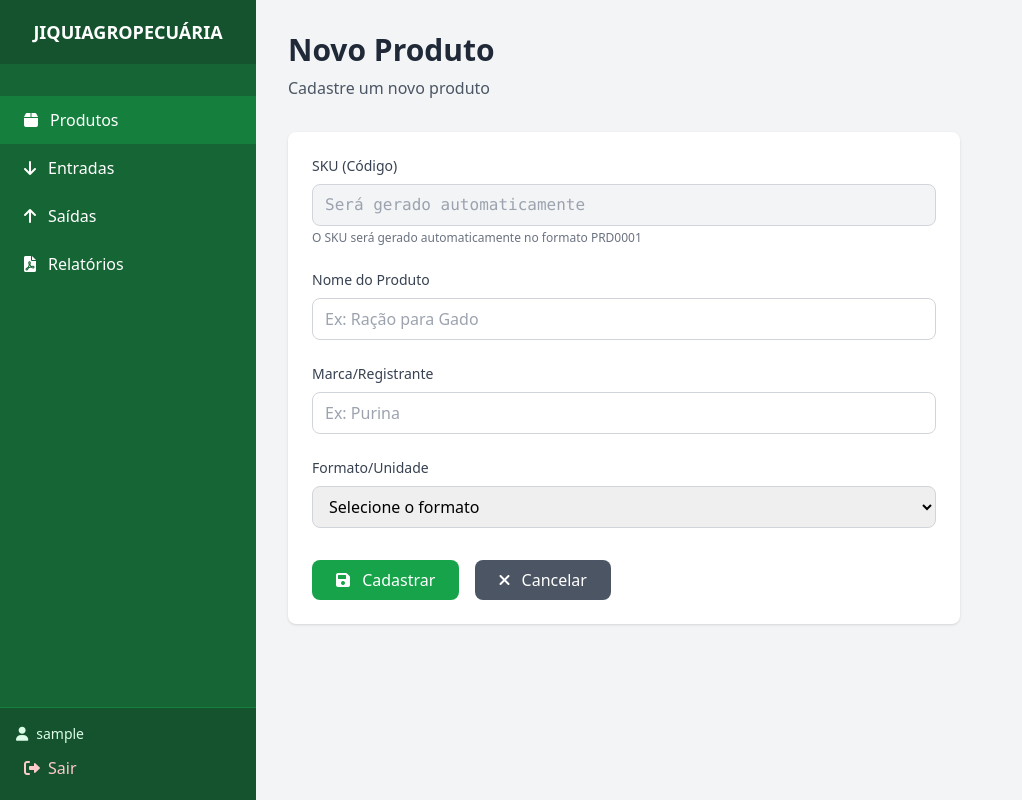
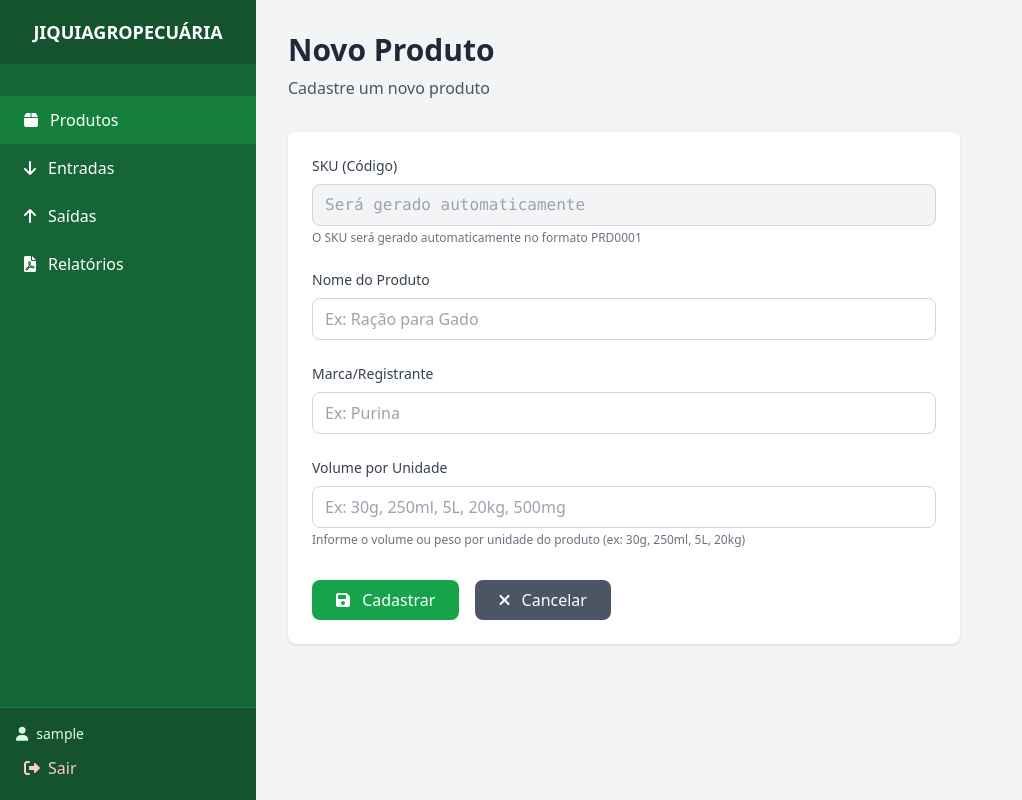
Before and after one commit to roqueArouche/EstoqueMestre, a Flask app: page /produtos/novo in a window 1280 px wide. Shown: the whole page, without its empty margins (0-1022 px from the left). Run offline with Flask 3, Linux system fonts and the light colour scheme; the visitor is signed in with stand-in values (Sample User, id 1); some libraries are stand-ins or nearby versions.

Commit message:
Update product registration to include volume and display it across the system
Modify `produto_form.html` to allow free-text input for product format. Update `app.py` to include the product format in PDF reports by adjusting column widths and product name display. Update `entrada_form.html`, `entradas.html`, `produtos.html`, `saida_form.html`, and `saidas.html` to display the product format alongside the product name.

Replit-Commit-Author: Agent
Replit-Commit-Session-Id: 912a87c8-c468-4f50-909a-f64f2e74b7d7
Replit-Commit-Checkpoint-Type: intermediate_checkpoint
Replit-Commit-Screenshot-Url: https://storage.googleapis.com/screenshot-production-us-central1/24f00a3a-0ce1-4927-90c0-6758bc429248/912a87c8-c468-4f50-909a-f64f2e74b7d7/5tU8ZAH

```diff
--- a/app.py
+++ b/app.py
@@ -344,8 +344,9 @@ def gerar_relatorio_pdf():
         saidas_periodo = produto.calcular_saidas_periodo(data_inicio, data_fim)
         estoque_atual = produto.calcular_estoque_atual(data_fim)
 
-        # Limitar nome do produto a 25 caracteres para evitar quebra
-        nome_produto = produto.nome[:25] + "..." if len(produto.nome) > 25 else produto.nome
+        # Limitar nome do produto com formato a 30 caracteres para evitar quebra
+        nome_com_formato = f"{produto.nome} ({produto.formato})"
+        nome_produto = nome_com_formato[:30] + "..." if len(nome_com_formato) > 30 else nome_com_formato
 
         data.append([
             produto.sku or 'N/A',
@@ -357,7 +358,7 @@ def gerar_relatorio_pdf():
         ])
 
     # Criar tabela com larguras específicas para responsividade
-    col_widths = [60, 120, 70, 60, 60, 70]  # Larguras em pontos
+    col_widths = [60, 130, 70, 60, 60, 70]  # Larguras em pontos (aumentou coluna produto para incluir formato)
     table = Table(data, colWidths=col_widths)
     table.setStyle(TableStyle([
         ('BACKGROUND', (0, 0), (-1, 0), colors.grey),
--- a/templates/entrada_form.html
+++ b/templates/entrada_form.html
@@ -19,7 +19,7 @@
                             class="w-full px-3 py-2 border border-gray-300 rounded-lg focus:outline-none focus:ring-2 focus:ring-green-500">
                         <option value="">Selecione um produto</option>
                         {% for produto in produtos %}
-                        <option value="{{ produto.id }}" {% if entrada and entrada.produto_id == produto.id %}selected{% endif %}>{{ produto.nome }} ({{ produto.marca }})</option>
+                        <option value="{{ produto.id }}" {% if entrada and entrada.produto_id == produto.id %}selected{% endif %}>{{ produto.nome }} ({{ produto.formato }}) - {{ produto.marca }}</option>
                         {% endfor %}
                     </select>
                 </div>
--- a/templates/entradas.html
+++ b/templates/entradas.html
@@ -33,7 +33,7 @@
                         <div class="text-sm text-gray-900">{{ entrada.data.strftime('%d/%m/%Y') }}</div>
                     </td>
                     <td class="px-6 py-4 whitespace-nowrap">
-                        <div class="text-sm font-medium text-gray-900">{{ entrada.produto.nome }}</div>
+                        <div class="text-sm font-medium text-gray-900">{{ entrada.produto.nome }} ({{ entrada.produto.formato }})</div>
                         <div class="text-sm text-gray-500">{{ entrada.produto.marca }}</div>
                     </td>
                     <td class="px-6 py-4 whitespace-nowrap">
--- a/templates/produto_form.html
+++ b/templates/produto_form.html
@@ -53,19 +53,12 @@
 
                 <!-- Formato -->
                 <div>
-                    <label for="formato" class="block text-sm font-medium text-gray-700 mb-2">Formato/Unidade</label>
-                    <select id="formato" name="formato" required
-                            class="w-full px-3 py-2 border border-gray-300 rounded-lg focus:outline-none focus:ring-2 focus:ring-green-500">
-                        <option value="">Selecione o formato</option>
-                        <option value="kg" {% if produto and produto.formato == 'kg' %}selected{% endif %}>kg (Quilogramas)</option>
-                        <option value="g" {% if produto and produto.formato == 'g' %}selected{% endif %}>g (Gramas)</option>
-                        <option value="L" {% if produto and produto.formato == 'L' %}selected{% endif %}>L (Litros)</option>
-                        <option value="ml" {% if produto and produto.formato == 'ml' %}selected{% endif %}>ml (Mililitros)</option>
-                        <option value="mg" {% if produto and produto.formato == 'mg' %}selected{% endif %}>mg (Miligramas)</option>
-                        <option value="unid" {% if produto and produto.formato == 'unid' %}selected{% endif %}>unid (Unidades)</option>
-                        <option value="saco" {% if produto and produto.formato == 'saco' %}selected{% endif %}>saco (Sacos)</option>
-                        <option value="caixa" {% if produto and produto.formato == 'caixa' %}selected{% endif %}>caixa (Caixas)</option>
-                    </select>
+                    <label for="formato" class="block text-sm font-medium text-gray-700 mb-2">Volume por Unidade</label>
+                    <input type="text" id="formato" name="formato" required
+                           value="{{ produto.formato if produto else '' }}"
+                           class="w-full px-3 py-2 border border-gray-300 rounded-lg focus:outline-none focus:ring-2 focus:ring-green-500"
+                           placeholder="Ex: 30g, 250ml, 5L, 20kg, 500mg">
+                    <p class="text-xs text-gray-500 mt-1">Informe o volume ou peso por unidade do produto (ex: 30g, 250ml, 5L, 20kg)</p>
                 </div>
             </div>
 
--- a/templates/produtos.html
+++ b/templates/produtos.html
@@ -41,7 +41,7 @@
                     <th class="px-6 py-3 text-left text-xs font-medium text-gray-500 uppercase tracking-wider">SKU</th>
                     <th class="px-6 py-3 text-left text-xs font-medium text-gray-500 uppercase tracking-wider">Produto</th>
                     <th class="px-6 py-3 text-left text-xs font-medium text-gray-500 uppercase tracking-wider">Marca</th>
-                    <th class="px-6 py-3 text-left text-xs font-medium text-gray-500 uppercase tracking-wider">Formato</th>
+                    <th class="px-6 py-3 text-left text-xs font-medium text-gray-500 uppercase tracking-wider">Volume/Unidade</th>
                     <th class="px-6 py-3 text-left text-xs font-medium text-gray-500 uppercase tracking-wider">Total Entradas</th>
                     <th class="px-6 py-3 text-left text-xs font-medium text-gray-500 uppercase tracking-wider">Total Saídas</th>
                     <th class="px-6 py-3 text-left text-xs font-medium text-gray-500 uppercase tracking-wider">Estoque Atual</th>
@@ -57,7 +57,7 @@
                         <div class="text-sm font-mono text-gray-900">{{ item.produto.sku or 'N/A' }}</div>
                     </td>
                     <td class="px-6 py-4 whitespace-nowrap">
-                        <div class="text-sm font-medium text-gray-900">{{ item.produto.nome }}</div>
+                        <div class="text-sm font-medium text-gray-900">{{ item.produto.nome }} ({{ item.produto.formato }})</div>
                     </td>
                     <td class="px-6 py-4 whitespace-nowrap">
                         <div class="text-sm text-gray-900">{{ item.produto.marca }}</div>
--- a/templates/saida_form.html
+++ b/templates/saida_form.html
@@ -19,7 +19,7 @@
                             class="w-full px-3 py-2 border border-gray-300 rounded-lg focus:outline-none focus:ring-2 focus:ring-green-500">
                         <option value="">Selecione um produto</option>
                         {% for produto in produtos %}
-                        <option value="{{ produto.id }}" {% if saida and saida.produto_id == produto.id %}selected{% endif %}>{{ produto.nome }} ({{ produto.marca }})</option>
+                        <option value="{{ produto.id }}" {% if saida and saida.produto_id == produto.id %}selected{% endif %}>{{ produto.nome }} ({{ produto.formato }}) - {{ produto.marca }}</option>
                         {% endfor %}
                     </select>
                 </div>
--- a/templates/saidas.html
+++ b/templates/saidas.html
@@ -33,7 +33,7 @@
                         <div class="text-sm text-gray-900">{{ saida.data.strftime('%d/%m/%Y') }}</div>
                     </td>
                     <td class="px-6 py-4 whitespace-nowrap">
-                        <div class="text-sm font-medium text-gray-900">{{ saida.produto.nome }}</div>
+                        <div class="text-sm font-medium text-gray-900">{{ saida.produto.nome }} ({{ saida.produto.formato }})</div>
                         <div class="text-sm text-gray-500">{{ saida.produto.marca }}</div>
                     </td>
                     <td class="px-6 py-4 whitespace-nowrap">
```
